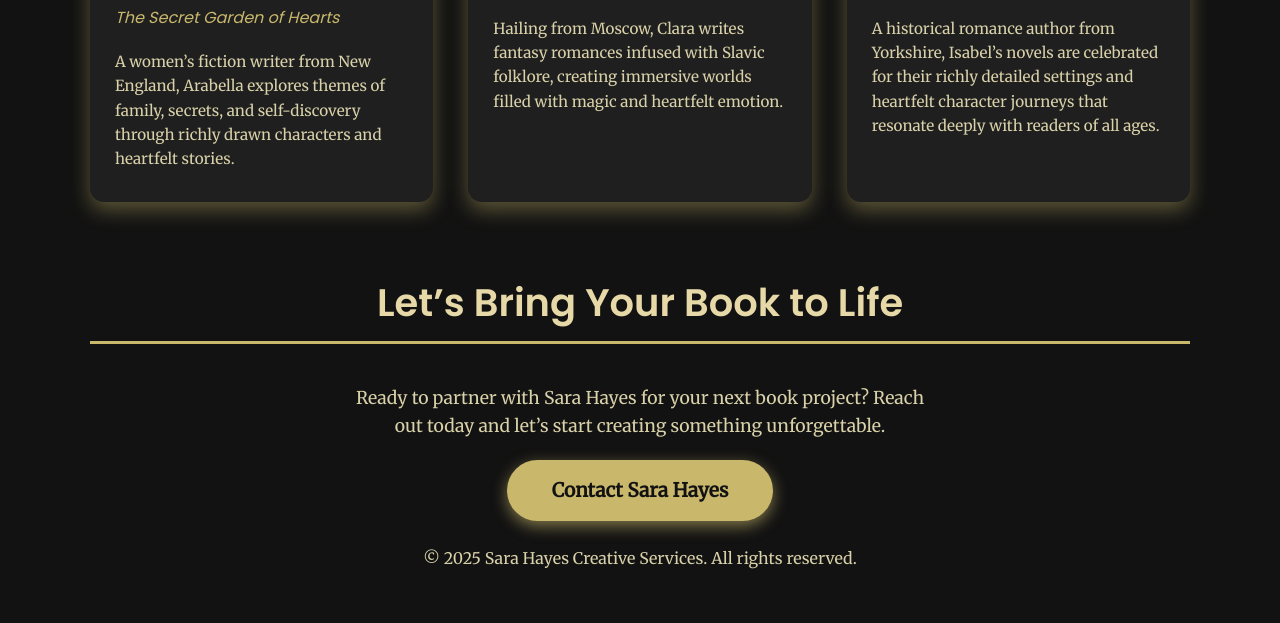
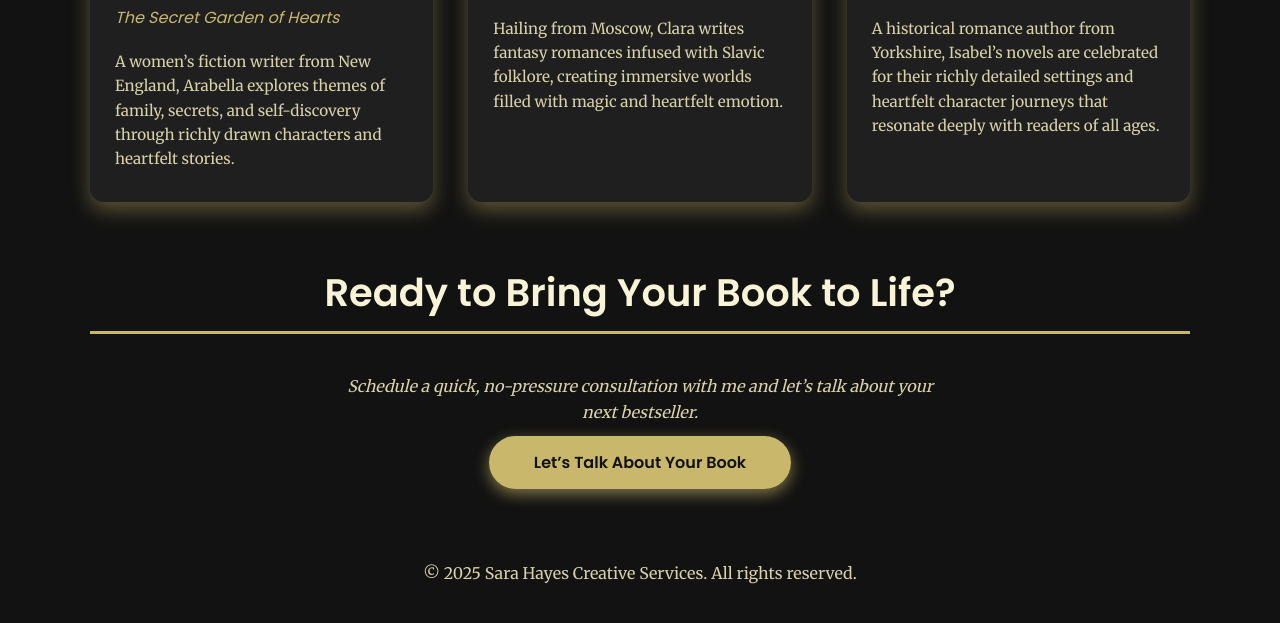
Before and after one commit to Noblecomsolutionsinc/Ebook-portfolio, a plain HTML site: page index.html in a window 1280 px wide. Shown: the part 3826-4449 px from the top of the page. Drawn offline with Linux system fonts and the light colour scheme.

Commit message:
Added CTA section with Calendly link

```diff
--- a/index.html
+++ b/index.html
@@ -367,11 +367,29 @@
     </div>
   </section>
 
-  <section id="contact">
-    <h2>Let’s Bring Your Book to Life</h2>
-    <p>Ready to partner with Sara Hayes for your next book project? Reach out today and let’s start creating something unforgettable.</p>
-    <a href="mailto:sara.hayes@example.com">Contact Sara Hayes</a>
-  </section>
+<section id="cta" style="text-align:center; margin:60px 0;">
+  <h2 style="color:#f9f4d7; font-family:'Poppins', sans-serif;">Ready to Bring Your Book to Life?</h2>
+  <p style="color:#d9d1a9; max-width:600px; margin: 10px auto 25px; font-style:italic;">
+    Schedule a quick, no-pressure consultation with me and let’s talk about your next bestseller.
+  </p>
+  <a href="https://calendly.com/adm-fintech1/let-s-talk-about-your-book"
+     target="_blank"
+     style="
+       background:#c9b86c;
+       color:#121212;
+       padding:15px 45px;
+       border-radius:35px;
+       font-weight:700;
+       font-family:'Poppins', sans-serif;
+       text-decoration:none;
+       box-shadow: 0 5px 15px rgba(201,184,108,0.6);
+       transition: background 0.3s ease;
+     "
+     onmouseover="this.style.background='#f9f4d7'"
+     onmouseout="this.style.background='#c9b86c'">
+    Let’s Talk About Your Book
+  </a>
+</section>
 
   <footer>
     <p>© 2025 Sara Hayes Creative Services. All rights reserved.</p>
```
